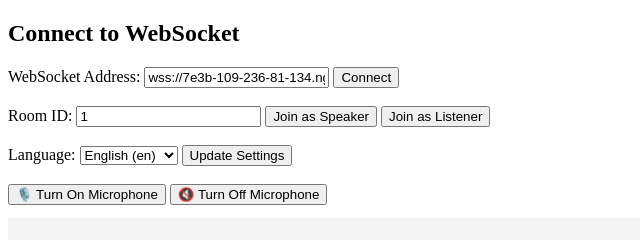
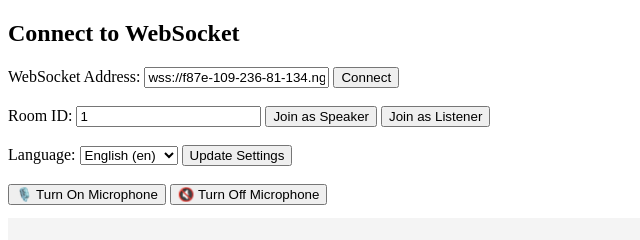
Before and after one commit to necobra/demo-ws, a plain HTML site: page index.html in a window 1280 px wide. Shown: the full height of the page, 0-640 px from the left. Drawn offline with Linux system fonts and the light colour scheme.

Commit message:
update ip

```diff
--- a/index.html
+++ b/index.html
@@ -8,7 +8,7 @@
 <h2>Connect to WebSocket</h2>
 
 <label for="wsUrl">WebSocket Address:</label>
-<input type="text" id="wsUrl" value="wss://7e3b-109-236-81-134.ngrok-free.app">
+<input type="text" id="wsUrl" value="wss://f87e-109-236-81-134.ngrok-free.app">
 <button onclick="connectWebSocket()">Connect</button>
 
 <br><br>
```
